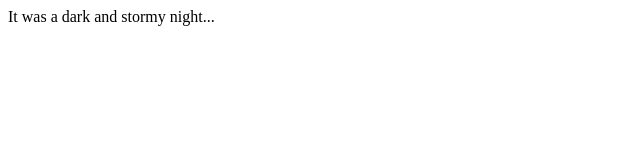
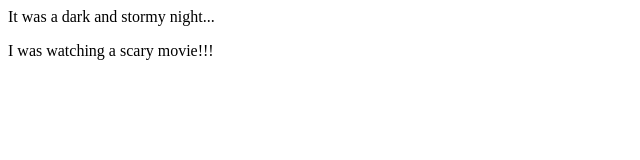
Before and after one commit to rocketfuelDM/fireside-story, a plain HTML site: page index.html in a window 1280 px wide. Shown: the whole page, without its empty margins (0-640 px from the left). Drawn offline with Linux system fonts and the light colour scheme.

Commit message:
added second line to the story

```diff
--- a/index.html
+++ b/index.html
@@ -1,5 +1,6 @@
 <html>
   <body>
     <p>It was a dark and stormy night...</p>
+    <p>I was watching a scary movie!!!</p>
   </body>
 </html>
```
